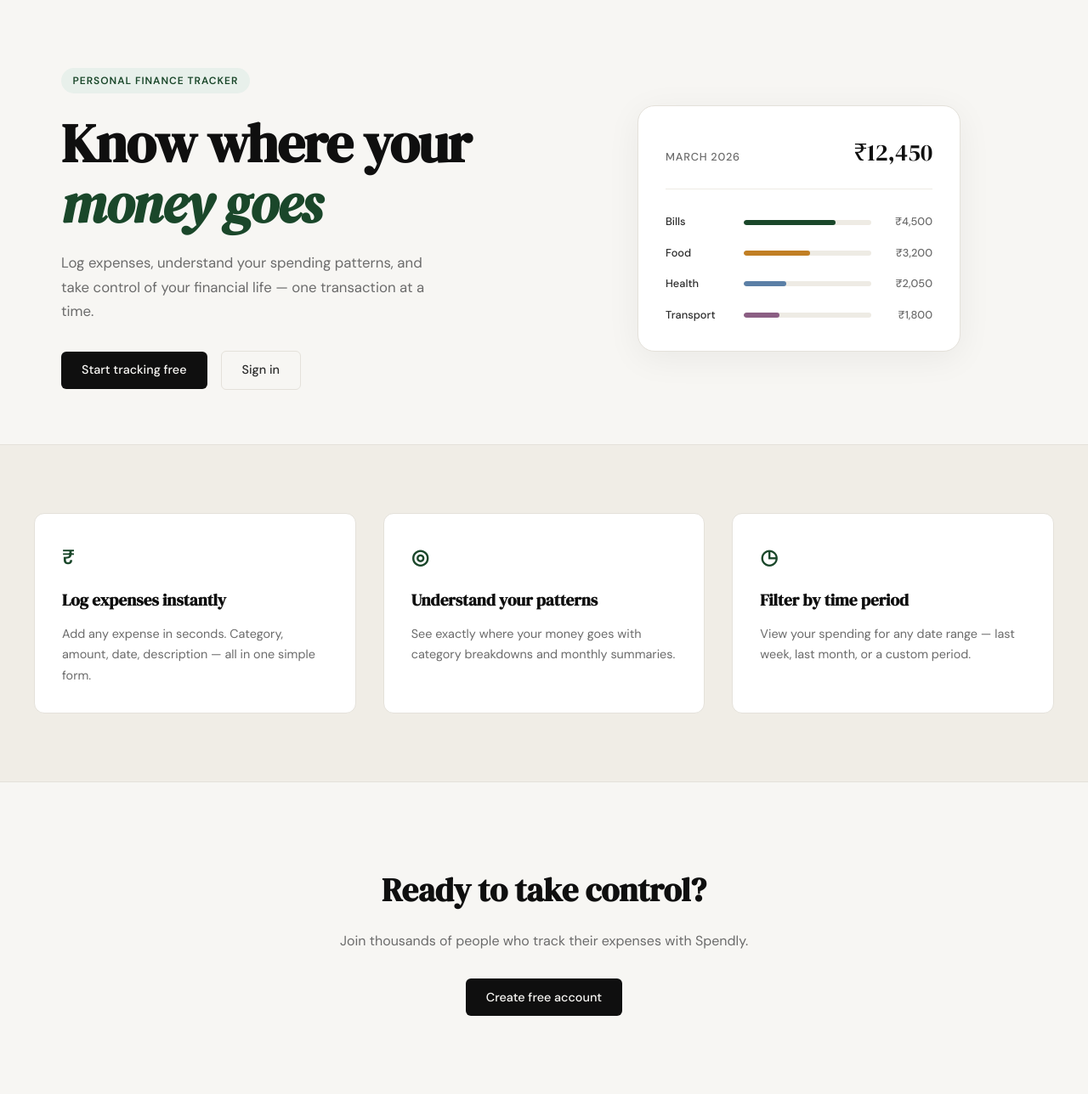
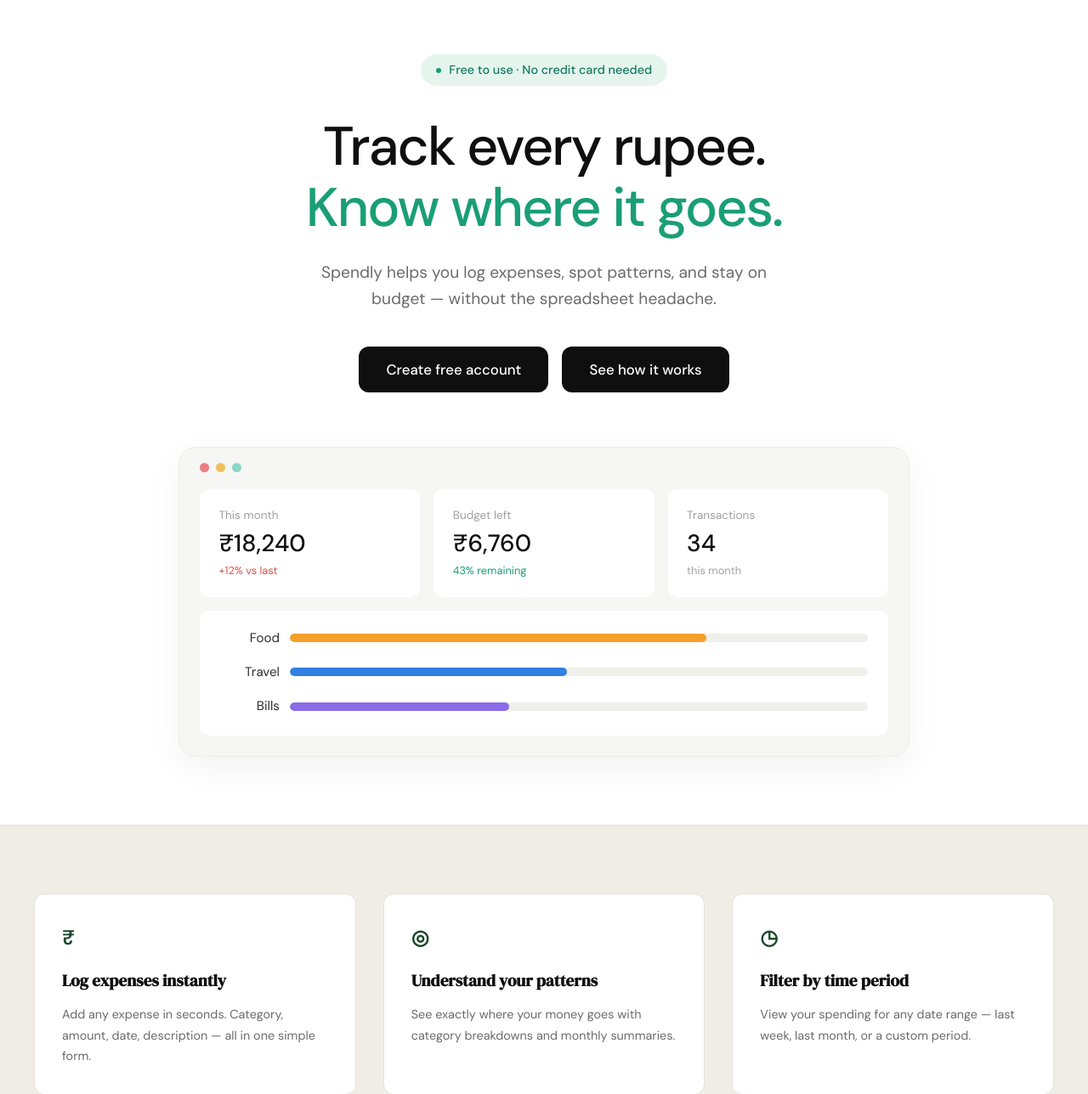
Before and after one commit to ranjanrai12/spendly, a Flask app: page / in a window 1280 px wide. Shown: the part 61-1349 px from the top of the page at 85% size. Run offline with Flask 3, Linux system fonts and the light colour scheme.

Commit message:
Landing page style is updated

```diff
--- /dev/null
+++ b/static/css/landing.css
@@ -0,0 +1,197 @@
+/* ------------------------------------------------------------------ */
+/* Landing hero                                                        */
+/* ------------------------------------------------------------------ */
+
+.landing-hero {
+    --hero-green: #1a9e76;
+    --hero-green-light: #e5f5ee;
+
+    background: var(--paper-card);
+    padding: 4rem 2rem 5rem;
+    text-align: center;
+}
+
+.landing-hero-inner {
+    max-width: 760px;
+    margin: 0 auto;
+}
+
+.landing-hero-badge {
+    display: inline-flex;
+    align-items: center;
+    gap: 0.6rem;
+    background: var(--hero-green-light);
+    color: #167a5c;
+    font-size: 0.9rem;
+    font-weight: 500;
+    padding: 0.45rem 1.1rem;
+    border-radius: 999px;
+    margin-bottom: 2.25rem;
+}
+
+.landing-hero-badge-dot {
+    width: 6px;
+    height: 6px;
+    border-radius: 50%;
+    background: var(--hero-green);
+}
+
+.landing-hero-title {
+    font-family: var(--font-body);
+    font-size: clamp(2.5rem, 6vw, 4rem);
+    font-weight: 500;
+    line-height: 1.12;
+    letter-spacing: -0.03em;
+    color: var(--ink);
+    margin-bottom: 1.5rem;
+}
+
+.landing-hero-accent { color: var(--hero-green); }
+
+.landing-hero-subtitle {
+    font-size: 1.2rem;
+    color: var(--ink-muted);
+    line-height: 1.65;
+    max-width: 560px;
+    margin: 0 auto 2.5rem;
+}
+
+.landing-hero-actions {
+    display: flex;
+    flex-wrap: wrap;
+    justify-content: center;
+    gap: 1rem;
+    margin-bottom: 4rem;
+}
+
+.landing-hero-btn {
+    display: inline-block;
+    background: var(--ink);
+    color: var(--paper-card);
+    font-size: 1.05rem;
+    font-weight: 500;
+    padding: 0.85rem 2rem;
+    border-radius: var(--radius-md);
+    transition: background 0.2s;
+}
+
+.landing-hero-btn:hover { background: var(--accent); }
+
+/* ------------------------------------------------------------------ */
+/* Dashboard preview                                                   */
+/* ------------------------------------------------------------------ */
+
+.dash-preview {
+    max-width: 860px;
+    margin: 0 auto;
+    background: #f6f6f5;
+    border: 1px solid var(--border-soft);
+    border-radius: var(--radius-lg);
+    padding: 1.1rem 1.5rem 1.5rem;
+    box-shadow: 0 12px 40px rgba(0, 0, 0, 0.05);
+    text-align: left;
+}
+
+.dash-dots {
+    display: flex;
+    gap: 0.5rem;
+    margin-bottom: 1.25rem;
+}
+
+.dash-dot {
+    width: 11px;
+    height: 11px;
+    border-radius: 50%;
+}
+
+.dash-dot-red    { background: #ec7b83; }
+.dash-dot-yellow { background: #f0c05a; }
+.dash-dot-green  { background: #8ad8c8; }
+
+.dash-stats {
+    display: grid;
+    grid-template-columns: repeat(3, 1fr);
+    gap: 1rem;
+    margin-bottom: 1rem;
+}
+
+.dash-stat,
+.dash-bars {
+    background: var(--paper-card);
+    border-radius: var(--radius-md);
+}
+
+.dash-stat {
+    display: flex;
+    flex-direction: column;
+    padding: 1.25rem 1.4rem;
+}
+
+.dash-stat-label {
+    font-size: 0.85rem;
+    color: var(--ink-faint);
+    margin-bottom: 0.35rem;
+}
+
+.dash-stat-value {
+    font-size: 1.75rem;
+    font-weight: 500;
+    color: var(--ink);
+    line-height: 1.2;
+    margin-bottom: 0.35rem;
+}
+
+.dash-stat-note {
+    font-size: 0.8rem;
+    color: var(--ink-faint);
+}
+
+.dash-stat-note-up   { color: #d9534f; }
+.dash-stat-note-good { color: var(--hero-green); }
+
+.dash-bars {
+    display: flex;
+    flex-direction: column;
+    gap: 1rem;
+    padding: 1.25rem 1.5rem 1.4rem;
+}
+
+.dash-bar-row {
+    display: grid;
+    grid-template-columns: 70px 1fr;
+    align-items: center;
+    gap: 0.75rem;
+}
+
+.dash-bar-label {
+    font-size: 0.95rem;
+    color: var(--ink-soft);
+    text-align: right;
+}
+
+.dash-bar-track {
+    height: 10px;
+    background: #efefec;
+    border-radius: 999px;
+    overflow: hidden;
+}
+
+.dash-bar {
+    height: 100%;
+    border-radius: 999px;
+}
+
+.dash-bar-food   { background: #f5a02a; }
+.dash-bar-travel { background: #2f80e0; }
+.dash-bar-bills  { background: #8b6ce6; }
+
+/* ------------------------------------------------------------------ */
+/* Responsive                                                          */
+/* ------------------------------------------------------------------ */
+
+@media (max-width: 600px) {
+    .landing-hero { padding: 3rem 1rem 3.5rem; }
+    .landing-hero-subtitle { font-size: 1.05rem; }
+    .dash-preview { padding: 1rem; }
+    .dash-stats { grid-template-columns: 1fr; }
+}
--- a/templates/landing.html
+++ b/templates/landing.html
@@ -2,59 +2,72 @@
 
 {% block title %}Spendly — Track Every Rupee{% endblock %}
 
+{% block head %}
+<link rel="stylesheet" href="{{ url_for('static', filename='css/landing.css') }}">
+{% endblock %}
+
 {% block content %}
 
-<section class="hero">
-    <div class="hero-inner">
-        <div class="hero-badge">Personal Finance Tracker</div>
-        <h1 class="hero-title">
-            Know where your<br>
-            <em>money goes</em>
+<section class="landing-hero">
+    <div class="landing-hero-inner">
+        <div class="landing-hero-badge">
+            <span class="landing-hero-badge-dot"></span>
+            Free to use · No credit card needed
+        </div>
+        <h1 class="landing-hero-title">
+            Track every rupee.<br>
+            <span class="landing-hero-accent">Know where it goes.</span>
         </h1>
-        <p class="hero-subtitle">
-            Log expenses, understand your spending patterns,
-            and take control of your financial life —
-            one transaction at a time.
+        <p class="landing-hero-subtitle">
+            Spendly helps you log expenses, spot patterns, and stay
+            on budget — without the spreadsheet headache.
         </p>
-        <div class="hero-actions">
-            <a href="{{ url_for('register') }}" class="btn-primary">Start tracking free</a>
-            <a href="{{ url_for('login') }}" class="btn-ghost">Sign in</a>
+        <div class="landing-hero-actions">
+            <a href="{{ url_for('register') }}" class="landing-hero-btn">Create free account</a>
+            <a href="#" class="landing-hero-btn">See how it works</a>
         </div>
     </div>
-    <div class="hero-visual">
-        <div class="mock-card">
-            <div class="mock-card-header">
-                <span class="mock-label">March 2026</span>
-                <span class="mock-total">₹12,450</span>
+
+    <div class="dash-preview" aria-hidden="true">
+        <div class="dash-dots">
+            <span class="dash-dot dash-dot-red"></span>
+            <span class="dash-dot dash-dot-yellow"></span>
+            <span class="dash-dot dash-dot-green"></span>
+        </div>
+        <div class="dash-stats">
+            <div class="dash-stat">
+                <span class="dash-stat-label">This month</span>
+                <span class="dash-stat-value">₹18,240</span>
+                <span class="dash-stat-note dash-stat-note-up">+12% vs last</span>
             </div>
-            <div class="mock-bars">
-                <div class="mock-bar-row">
-                    <span class="mock-cat">Bills</span>
-                    <div class="mock-bar-track">
-                        <div class="mock-bar" style="width: 72%"></div>
-                    </div>
-                    <span class="mock-amt">₹4,500</span>
+            <div class="dash-stat">
+                <span class="dash-stat-label">Budget left</span>
+                <span class="dash-stat-value">₹6,760</span>
+                <span class="dash-stat-note dash-stat-note-good">43% remaining</span>
+            </div>
+            <div class="dash-stat">
+                <span class="dash-stat-label">Transactions</span>
+                <span class="dash-stat-value">34</span>
+                <span class="dash-stat-note">this month</span>
+            </div>
+        </div>
+        <div class="dash-bars">
+            <div class="dash-bar-row">
+                <span class="dash-bar-label">Food</span>
+                <div class="dash-bar-track">
+                    <div class="dash-bar dash-bar-food" style="width: 72%"></div>
                 </div>
-                <div class="mock-bar-row">
-                    <span class="mock-cat">Food</span>
-                    <div class="mock-bar-track">
-                        <div class="mock-bar mock-bar-2" style="width: 52%"></div>
-                    </div>
-                    <span class="mock-amt">₹3,200</span>
+            </div>
+            <div class="dash-bar-row">
+                <span class="dash-bar-label">Travel</span>
+                <div class="dash-bar-track">
+                    <div class="dash-bar dash-bar-travel" style="width: 48%"></div>
                 </div>
-                <div class="mock-bar-row">
-                    <span class="mock-cat">Health</span>
-                    <div class="mock-bar-track">
-                        <div class="mock-bar mock-bar-3" style="width: 33%"></div>
-                    </div>
-                    <span class="mock-amt">₹2,050</span>
-                </div>
-                <div class="mock-bar-row">
-                    <span class="mock-cat">Transport</span>
-                    <div class="mock-bar-track">
-                        <div class="mock-bar mock-bar-4" style="width: 28%"></div>
-                    </div>
-                    <span class="mock-amt">₹1,800</span>
+            </div>
+            <div class="dash-bar-row">
+                <span class="dash-bar-label">Bills</span>
+                <div class="dash-bar-track">
+                    <div class="dash-bar dash-bar-bills" style="width: 38%"></div>
                 </div>
             </div>
         </div>
```
